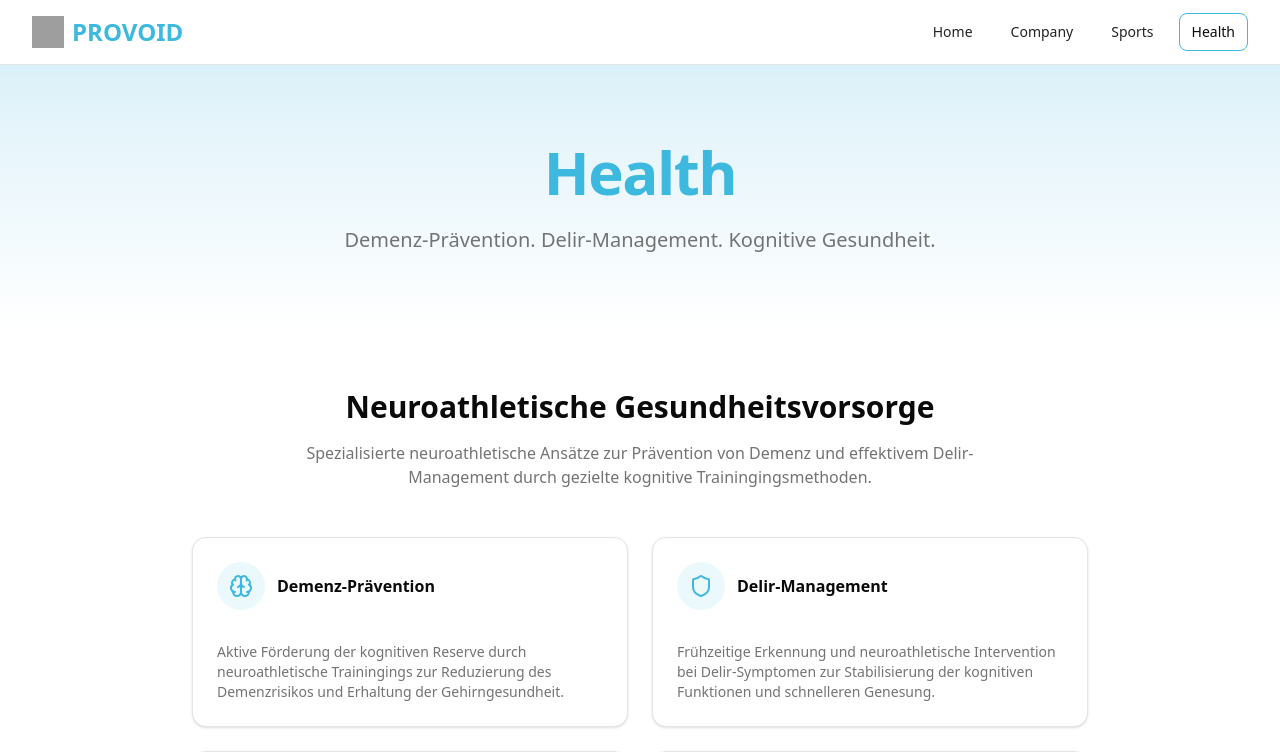
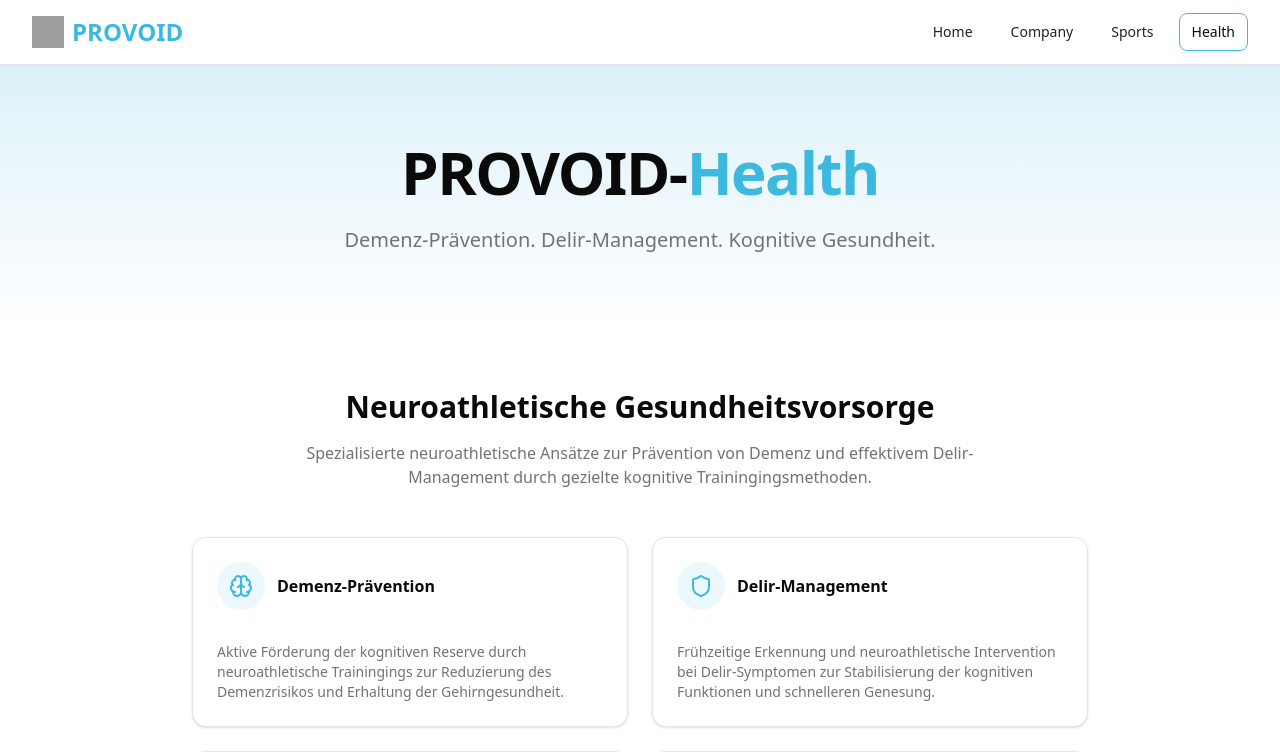
Before and after one commit to oliviajools/provoid-website-de, a Next.js app: page /health in a window 1280 px wide. Shown: the top 752 px of the page. Built offline with nearby package versions, Linux system fonts and the light colour scheme; grey boxes are pictures that could not be loaded.

Commit message:
Update Health page heading to PROVOID-Health format

```diff
--- a/app/health/page.tsx
+++ b/app/health/page.tsx
@@ -4,7 +4,7 @@
 
 export const metadata: Metadata = {
   title: "Health | PROVOID",
-  description: "Demenz-Prävention und Delir-Management durch neuroathletische Methoden.",
+  description: "Demenz-Prävention und Delir-Management durch spezialisierte Methoden.",
   alternates: {
     canonical: "/health",
   },
@@ -18,7 +18,7 @@
         <div className="container px-4 md:px-6 lg:px-8">
           <div className="mx-auto max-w-3xl text-center">
             <h1 className="mb-6 text-4xl font-bold tracking-tight sm:text-5xl md:text-6xl">
-              <span className="text-primary">Health</span>
+              <span className="text-foreground">PROVOID</span>-<span className="text-primary">Health</span>
             </h1>
             <p className="text-lg text-muted-foreground md:text-xl">
               Demenz-Prävention. Delir-Management. Kognitive Gesundheit.
```
